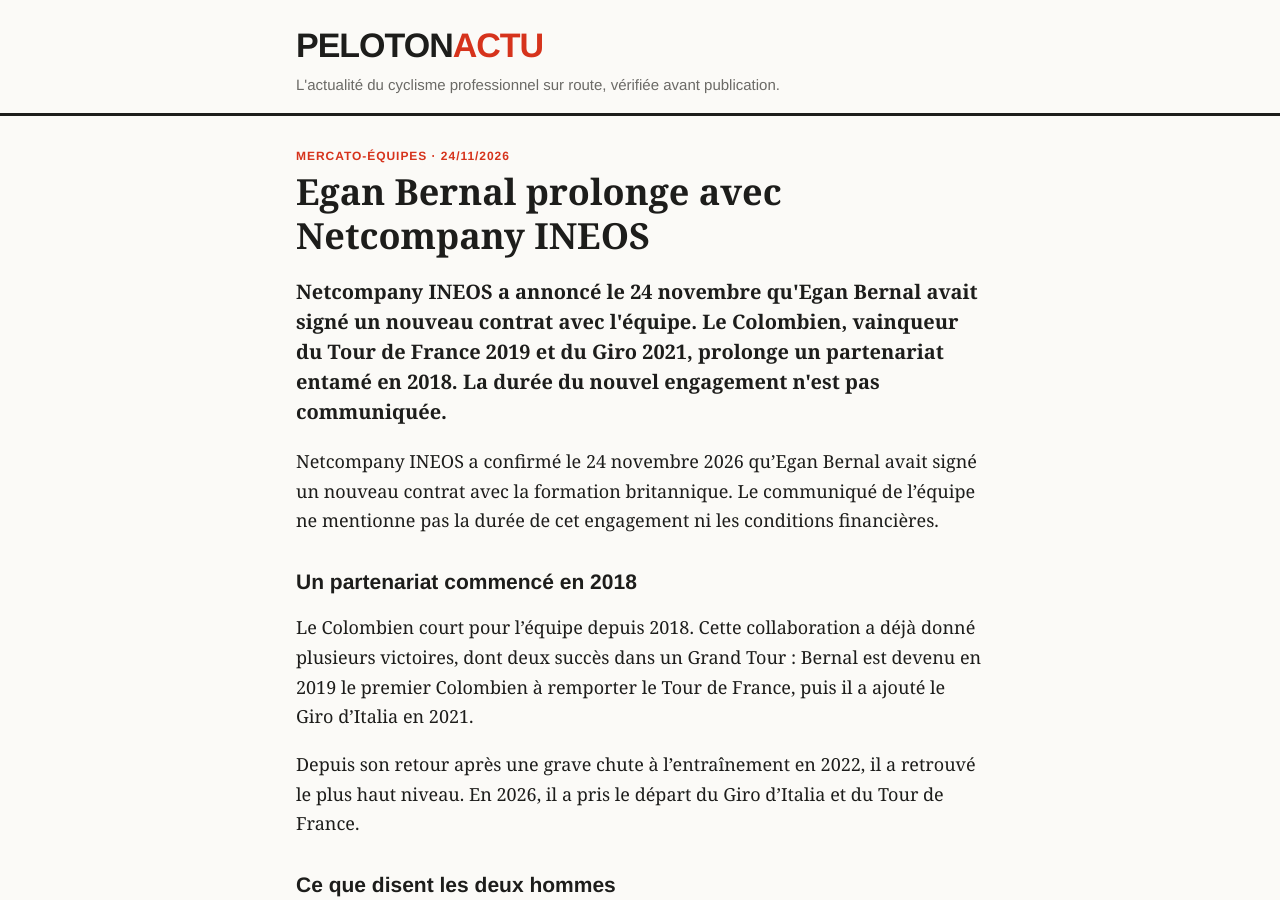
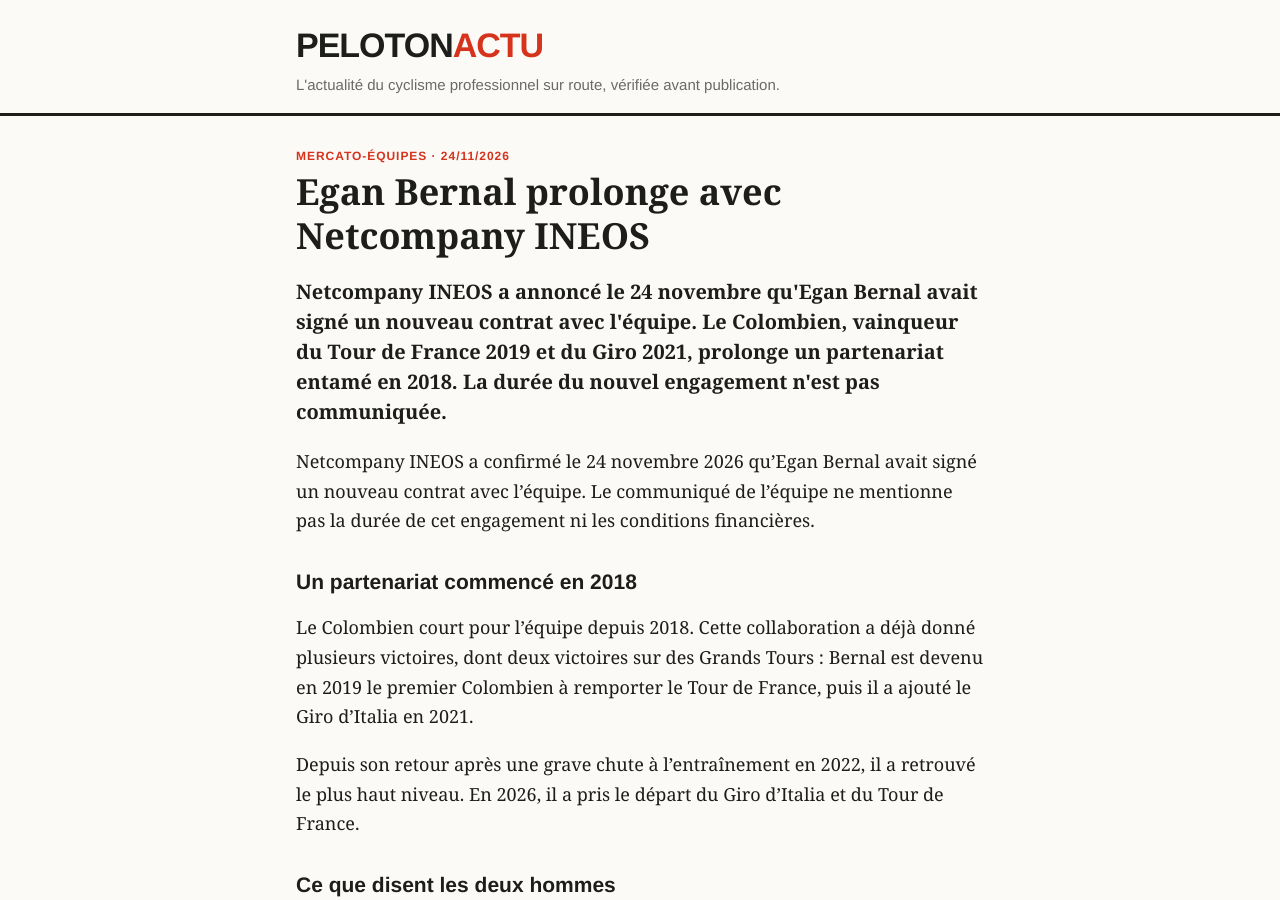
Before and after one commit to antoinebb/test-repo, a Jekyll site: the page built from _posts/2026-11-24-egan-bernal-prolonge-avec-netcompany-ineos.md, in a window 1280 px wide and 900 px high. Built offline with Jekyll 4.4.1, drawn with Linux system fonts in a browser that asks for light colours.

Commit message:
Correction n°1 : Egan Bernal prolonge avec Netcompany INEOS

```diff
--- a/_posts/2026-11-24-egan-bernal-prolonge-avec-netcompany-ineos.md
+++ b/_posts/2026-11-24-egan-bernal-prolonge-avec-netcompany-ineos.md
@@ -10,11 +10,11 @@ chapo: >-
 tags: ["Mercato", "Netcompany Ineos", "Egan Bernal", "Prolongation"]
 ---
 
-Netcompany INEOS a confirmé le 24 novembre 2026 qu'Egan Bernal avait signé un nouveau contrat avec la formation britannique. Le communiqué de l'équipe ne mentionne pas la durée de cet engagement ni les conditions financières.
+Netcompany INEOS a confirmé le 24 novembre 2026 qu'Egan Bernal avait signé un nouveau contrat avec l'équipe. Le communiqué de l'équipe ne mentionne pas la durée de cet engagement ni les conditions financières.
 
 ## Un partenariat commencé en 2018
 
-Le Colombien court pour l'équipe depuis 2018. Cette collaboration a déjà donné plusieurs victoires, dont deux succès dans un Grand Tour : Bernal est devenu en 2019 le premier Colombien à remporter le Tour de France, puis il a ajouté le Giro d'Italia en 2021.
+Le Colombien court pour l'équipe depuis 2018. Cette collaboration a déjà donné plusieurs victoires, dont deux victoires sur des Grands Tours : Bernal est devenu en 2019 le premier Colombien à remporter le Tour de France, puis il a ajouté le Giro d'Italia en 2021.
 
 Depuis son retour après une grave chute à l'entraînement en 2022, il a retrouvé le plus haut niveau. En 2026, il a pris le départ du Giro d'Italia et du Tour de France.
 
```
